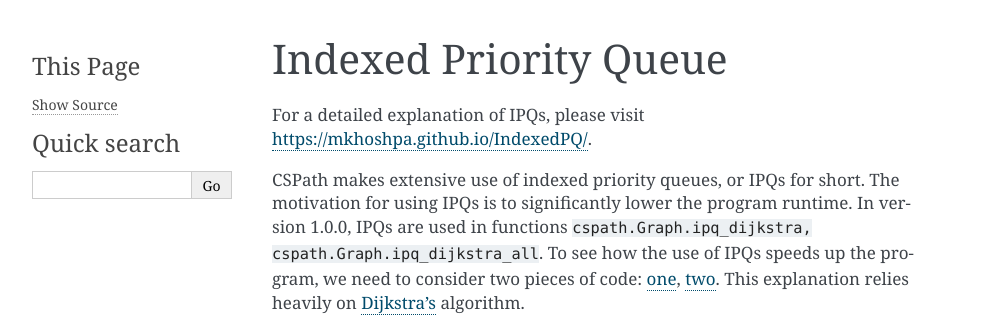
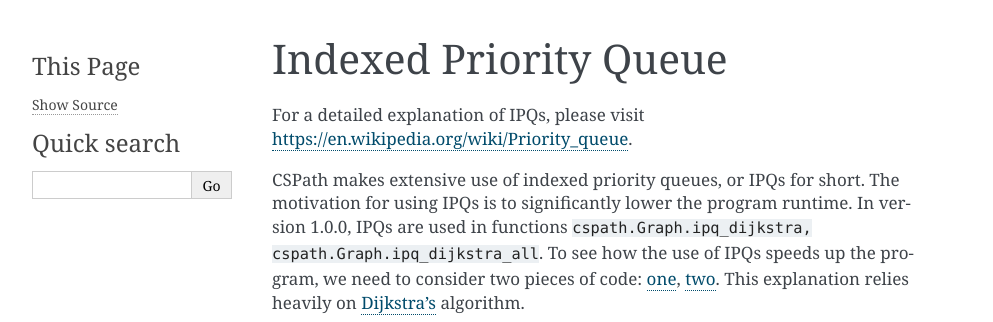
Before and after one commit to notgmt1337/CSPath, a Sphinx documentation site: the page built from docs/explanation/ipq.rst, in a window 1280 px wide. Shown: the top 322 px of the page, without its empty margins (148-1141 px from the left). Built offline with Sphinx 7.4.7, drawn with Linux system fonts in a browser that asks for light colours; part of the change alters nothing that is shown.

Commit message:
Update ipq.rst

```diff
--- a/docs/explanation/ipq.rst
+++ b/docs/explanation/ipq.rst
@@ -1,7 +1,7 @@
 Indexed Priority Queue
 ======================
 
-For a detailed explanation of IPQs, please visit https://mkhoshpa.github.io/IndexedPQ/.
+For a detailed explanation of IPQs, please visit https://en.wikipedia.org/wiki/Priority_queue.
 
 CSPath makes extensive use of indexed priority queues, or IPQs for short. The motivation for using IPQs is to significantly lower the program runtime. In version 1.0.0, IPQs are used in functions :code:`cspath.Graph.ipq_dijkstra, cspath.Graph.ipq_dijkstra_all`. To see how the use of IPQs speeds up the program, we need to consider two pieces of code: `one`_, `two`_. This explanation relies heavily on `Dijkstra's`_ algorithm.
 
```
